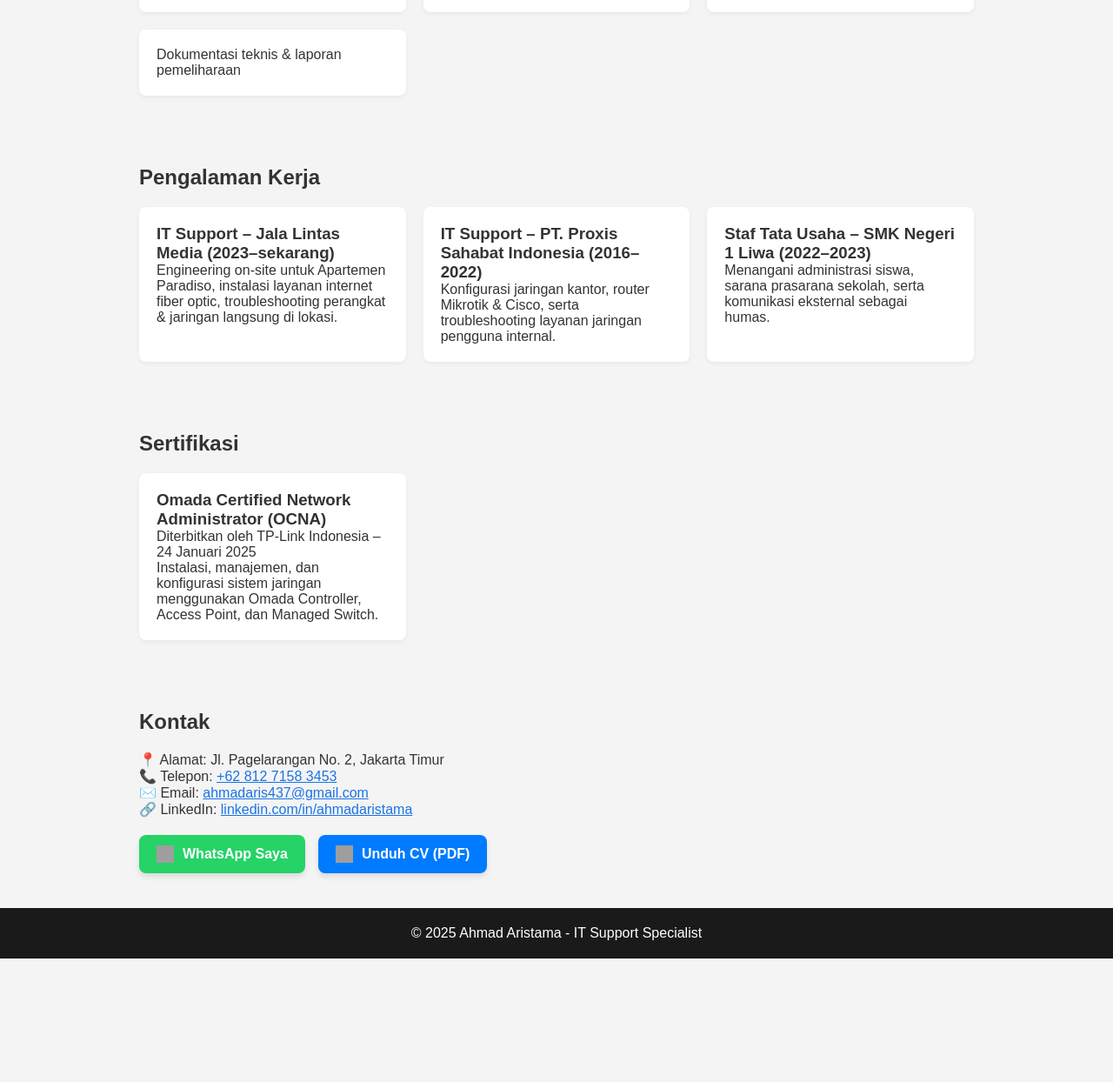
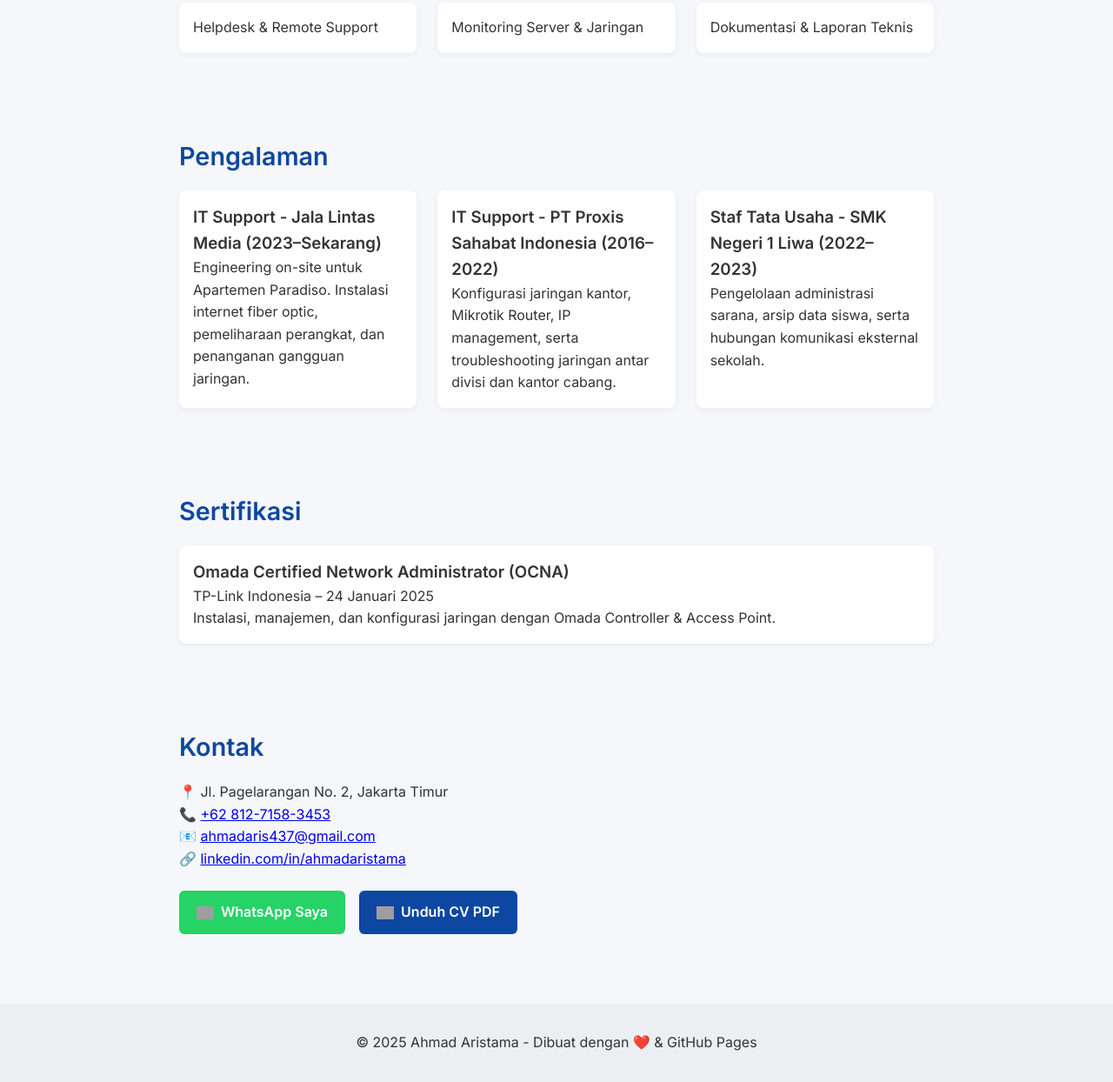
Before and after one commit to ahmad85-cyber/portofolio, a plain HTML site: page index.html in a window 1280 px wide. Shown: the part 705-1949 px from the top of the page at 87% size. Before the commit the page ends 1807 px from the top, so only its background shows below. Drawn offline with Linux system fonts and the light colour scheme; grey boxes are pictures that could not be loaded.

Commit message:
Add files via upload

```diff
--- a/index.html
+++ b/index.html
@@ -2,105 +2,98 @@
 <html lang="id">
 <head>
   <meta charset="UTF-8">
+  <meta name="viewport" content="width=device-width, initial-scale=1.0">
   <title>Ahmad Aristama - IT Support</title>
-  <meta name="viewport" content="width=device-width, initial-scale=1.0">
+  <link href="https://fonts.googleapis.com/css2?family=Inter:wght@400;600&display=swap" rel="stylesheet">
   <style>
     :root {
-      --bg-color: #f4f4f4;
-      --text-color: #333;
-      --header-bg: #1a1a1a;
-      --nav-bg: #333;
-      --card-bg: white;
-      --link-color: #1a73e8;
+      --primary: #0D47A1;
+      --secondary: #1976D2;
+      --light: #f5f7fa;
+      --dark: #121212;
+      --text: #333;
     }
-    body.dark {
-      --bg-color: #121212;
-      --text-color: #e0e0e0;
-      --header-bg: #1f1f1f;
-      --nav-bg: #2c2c2c;
-      --card-bg: #1e1e1e;
-      --link-color: #90caf9;
-    }
-    * { box-sizing: border-box; margin: 0; padding: 0; }
+    * { margin: 0; padding: 0; box-sizing: border-box; }
     body {
-      font-family: Arial, sans-serif;
-      background: var(--bg-color);
-      color: var(--text-color);
-      transition: background 0.3s, color 0.3s;
+      font-family: 'Inter', sans-serif;
+      background: var(--light);
+      color: var(--text);
+      line-height: 1.6;
     }
     header {
-      background: var(--header-bg);
+      background: var(--primary);
       color: white;
-      padding: 40px 20px;
+      padding: 3rem 1rem;
       text-align: center;
-      position: relative;
     }
-    .theme-toggle {
-      position: absolute;
-      top: 20px;
-      right: 20px;
-      background: #444;
-      color: white;
-      border: none;
-      padding: 8px 12px;
-      cursor: pointer;
-      border-radius: 5px;
-    }
+    header h1 { font-size: 2.5rem; margin-bottom: 0.5rem; }
+    header p { font-size: 1.2rem; }
     nav {
-      background: var(--nav-bg);
+      background: white;
+      box-shadow: 0 2px 4px rgba(0,0,0,0.05);
       display: flex;
       justify-content: center;
-      flex-wrap: wrap;
+      gap: 1rem;
+      padding: 1rem;
+      position: sticky;
+      top: 0;
+      z-index: 1000;
     }
     nav a {
-      color: white;
-      padding: 14px 20px;
       text-decoration: none;
-      display: block;
-    }
-    nav a:hover {
-      background: #444;
+      color: var(--primary);
+      font-weight: 600;
     }
     section {
-      padding: 40px 20px;
-      max-width: 1000px;
+      padding: 3rem 1rem;
+      max-width: 900px;
       margin: auto;
     }
     h2 {
-      margin-bottom: 20px;
+      font-size: 1.8rem;
+      color: var(--primary);
+      margin-bottom: 1rem;
     }
-    .skill-list, .project-list {
+    .grid {
       display: grid;
-      gap: 20px;
+      gap: 1.5rem;
     }
-    .skill-item, .project-item {
-      background: var(--card-bg);
-      padding: 20px;
+    .skill, .card {
+      background: white;
       border-radius: 8px;
-      box-shadow: 0 2px 5px rgba(0,0,0,0.05);
+      padding: 1rem;
+      box-shadow: 0 2px 6px rgba(0,0,0,0.06);
     }
+    .contact-buttons {
+      display: flex;
+      flex-wrap: wrap;
+      gap: 1rem;
+      margin-top: 1.5rem;
+    }
+    .btn {
+      display: inline-flex;
+      align-items: center;
+      gap: 0.5rem;
+      padding: 0.75rem 1.25rem;
+      border-radius: 6px;
+      color: white;
+      text-decoration: none;
+      font-weight: 600;
+    }
+    .btn-whatsapp { background: #25D366; }
+    .btn-cv { background: #0D47A1; }
     footer {
-      background: var(--header-bg);
-      color: white;
       text-align: center;
-      padding: 20px;
-    }
-    a {
-      color: var(--link-color);
-      transition: transform 0.2s;
-    }
-    a:hover {
-      transform: scale(1.05);
+      padding: 2rem 1rem;
+      background: #eceff1;
+      margin-top: 2rem;
     }
     @media (min-width: 600px) {
-      .skill-list, .project-list {
-        grid-template-columns: repeat(2, 1fr);
-      }
+      .grid.skills { grid-template-columns: repeat(2, 1fr); }
+      .grid.cards { grid-template-columns: repeat(2, 1fr); }
     }
     @media (min-width: 900px) {
-      .skill-list, .project-list {
-        grid-template-columns: repeat(3, 1fr);
-      }
+      .grid.skills, .grid.cards { grid-template-columns: repeat(3, 1fr); }
     }
   </style>
 </head>
@@ -109,7 +102,6 @@
 <header>
   <h1>Ahmad Aristama</h1>
   <p>IT Support Specialist | Network Technician | On-Site Engineer</p>
-  <button class="theme-toggle" onclick="toggleTheme()">🌙 Dark Mode</button>
 </header>
 
 <nav>
@@ -121,91 +113,68 @@
 </nav>
 
 <section id="tentang">
-  <h2>Profil</h2>
-  <p>Profesional IT Support dengan pengalaman lebih dari 7 tahun dalam mendukung infrastruktur jaringan, instalasi perangkat, dan troubleshooting sistem IT. Berpengalaman dalam konfigurasi perangkat Mikrotik & Cisco, instalasi fiber optic, serta pelayanan teknis on-site. Terbiasa bekerja secara tim maupun individu dengan orientasi solusi dan efisiensi kerja.</p>
+  <h2>Tentang Saya</h2>
+  <p>Profesional IT Support dengan pengalaman lebih dari 7 tahun menangani infrastruktur jaringan, troubleshooting perangkat, dan instalasi layanan internet. Ahli dalam konfigurasi Mikrotik dan Cisco, serta dokumentasi teknis dan pemeliharaan sistem IT.</p>
 </section>
 
 <section id="keahlian">
   <h2>Keahlian</h2>
-  <div class="skill-list">
-    <div class="skill-item">Instalasi & konfigurasi jaringan LAN & Fiber Optic</div>
-    <div class="skill-item">Troubleshooting jaringan & perangkat on-site</div>
-    <div class="skill-item">Routing, switching dasar & monitoring jaringan</div>
-    <div class="skill-item">Mikrotik (NAT, DHCP, Bridge, VLAN)</div>
-    <div class="skill-item">Cisco Router Configuration</div>
-    <div class="skill-item">Access Point, Modem, Network Devices</div>
-    <div class="skill-item">Windows & Linux System Admin (dasar)</div>
-    <div class="skill-item">Helpdesk & remote troubleshooting</div>
-    <div class="skill-item">TeamViewer, Remote Desktop, Winbox</div>
-    <div class="skill-item">Dokumentasi teknis & laporan pemeliharaan</div>
+  <div class="grid skills">
+    <div class="skill">Jaringan LAN & Fiber Optic</div>
+    <div class="skill">Konfigurasi Mikrotik & Cisco</div>
+    <div class="skill">Troubleshooting Hardware/Software</div>
+    <div class="skill">Helpdesk & Remote Support</div>
+    <div class="skill">Monitoring Server & Jaringan</div>
+    <div class="skill">Dokumentasi & Laporan Teknis</div>
   </div>
 </section>
 
 <section id="pengalaman">
-  <h2>Pengalaman Kerja</h2>
-  <div class="project-list">
-    <div class="project-item">
-      <h3>IT Support – Jala Lintas Media (2023–sekarang)</h3>
-      <p>Engineering on-site untuk Apartemen Paradiso, instalasi layanan internet fiber optic, troubleshooting perangkat & jaringan langsung di lokasi.</p>
+  <h2>Pengalaman</h2>
+  <div class="grid cards">
+    <div class="card">
+      <h3>IT Support - Jala Lintas Media (2023–Sekarang)</h3>
+      <p>Engineering on-site untuk Apartemen Paradiso. Instalasi internet fiber optic, pemeliharaan perangkat, dan penanganan gangguan jaringan.</p>
     </div>
-    <div class="project-item">
-      <h3>IT Support – PT. Proxis Sahabat Indonesia (2016–2022)</h3>
-      <p>Konfigurasi jaringan kantor, router Mikrotik & Cisco, serta troubleshooting layanan jaringan pengguna internal.</p>
+    <div class="card">
+      <h3>IT Support - PT Proxis Sahabat Indonesia (2016–2022)</h3>
+      <p>Konfigurasi jaringan kantor, Mikrotik Router, IP management, serta troubleshooting jaringan antar divisi dan kantor cabang.</p>
     </div>
-    <div class="project-item">
-      <h3>Staf Tata Usaha – SMK Negeri 1 Liwa (2022–2023)</h3>
-      <p>Menangani administrasi siswa, sarana prasarana sekolah, serta komunikasi eksternal sebagai humas.</p>
+    <div class="card">
+      <h3>Staf Tata Usaha - SMK Negeri 1 Liwa (2022–2023)</h3>
+      <p>Pengelolaan administrasi sarana, arsip data siswa, serta hubungan komunikasi eksternal sekolah.</p>
     </div>
   </div>
 </section>
 
 <section id="sertifikasi">
   <h2>Sertifikasi</h2>
-  <div class="project-list">
-    <div class="project-item">
-      <h3>Omada Certified Network Administrator (OCNA)</h3>
-      <p>Diterbitkan oleh TP-Link Indonesia – 24 Januari 2025<br>
-      Instalasi, manajemen, dan konfigurasi sistem jaringan menggunakan Omada Controller, Access Point, dan Managed Switch.</p>
-    </div>
+  <div class="card">
+    <h3>Omada Certified Network Administrator (OCNA)</h3>
+    <p>TP-Link Indonesia – 24 Januari 2025<br>Instalasi, manajemen, dan konfigurasi jaringan dengan Omada Controller & Access Point.</p>
   </div>
 </section>
 
 <section id="kontak">
   <h2>Kontak</h2>
-  <p>📍 Alamat: Jl. Pagelarangan No. 2, Jakarta Timur</p>
-  <p>📞 Telepon: <a href="tel:+6281271583453">+62 812 7158 3453</a></p>
-  <p>✉️ Email: <a href="mailto:ahmadaris437@gmail.com">ahmadaris437@gmail.com</a></p>
-  <p>🔗 LinkedIn: <a href="#">linkedin.com/in/ahmadaristama</a></p>
+  <p>📍 Jl. Pagelarangan No. 2, Jakarta Timur</p>
+  <p>📞 <a href="tel:+6281271583453">+62 812-7158-3453</a></p>
+  <p>📧 <a href="mailto:ahmadaris437@gmail.com">ahmadaris437@gmail.com</a></p>
+  <p>🔗 <a href="#">linkedin.com/in/ahmadaristama</a></p>
 
-  <!-- Tombol WA dan CV -->
-  <div style="display: flex; flex-wrap: wrap; gap: 15px; margin-top: 20px;">
-    <!-- WhatsApp -->
-    <a href="https://wa.me/6281271583453" target="_blank"
-       style="display: flex; align-items: center; gap: 10px; background: #25D366; color: white; padding: 12px 20px; border-radius: 8px; text-decoration: none; font-weight: bold; box-shadow: 0 4px 6px rgba(0,0,0,0.1);">
-      <img src="https://cdn-icons-png.flaticon.com/24/733/733585.png" alt="WA" width="20" height="20">
-      WhatsApp Saya
+  <div class="contact-buttons">
+    <a href="https://wa.me/6281271583453" class="btn btn-whatsapp" target="_blank">
+      <img src="https://cdn-icons-png.flaticon.com/24/733/733585.png" width="20"> WhatsApp Saya
     </a>
-
-    <!-- Download CV -->
-    <a href="CV_Ahmad_Aristama.pdf" download
-       style="display: flex; align-items: center; gap: 10px; background: #007BFF; color: white; padding: 12px 20px; border-radius: 8px; text-decoration: none; font-weight: bold; box-shadow: 0 4px 6px rgba(0,0,0,0.1);">
-      <img src="https://cdn-icons-png.flaticon.com/24/337/337946.png" alt="PDF" width="20" height="20">
-      Unduh CV (PDF)
+    <a href="CV_Ahmad_Aristama.pdf" class="btn btn-cv" download>
+      <img src="https://cdn-icons-png.flaticon.com/24/337/337946.png" width="20"> Unduh CV PDF
     </a>
   </div>
 </section>
 
 <footer>
-  <p>© 2025 Ahmad Aristama - IT Support Specialist</p>
+  <p>© 2025 Ahmad Aristama - Dibuat dengan ❤️ & GitHub Pages</p>
 </footer>
-
-<script>
-  function toggleTheme() {
-    document.body.classList.toggle('dark');
-    const btn = document.querySelector('.theme-toggle');
-    btn.textContent = document.body.classList.contains('dark') ? '☀️ Light Mode' : '🌙 Dark Mode';
-  }
-</script>
 
 </body>
 </html>
```
